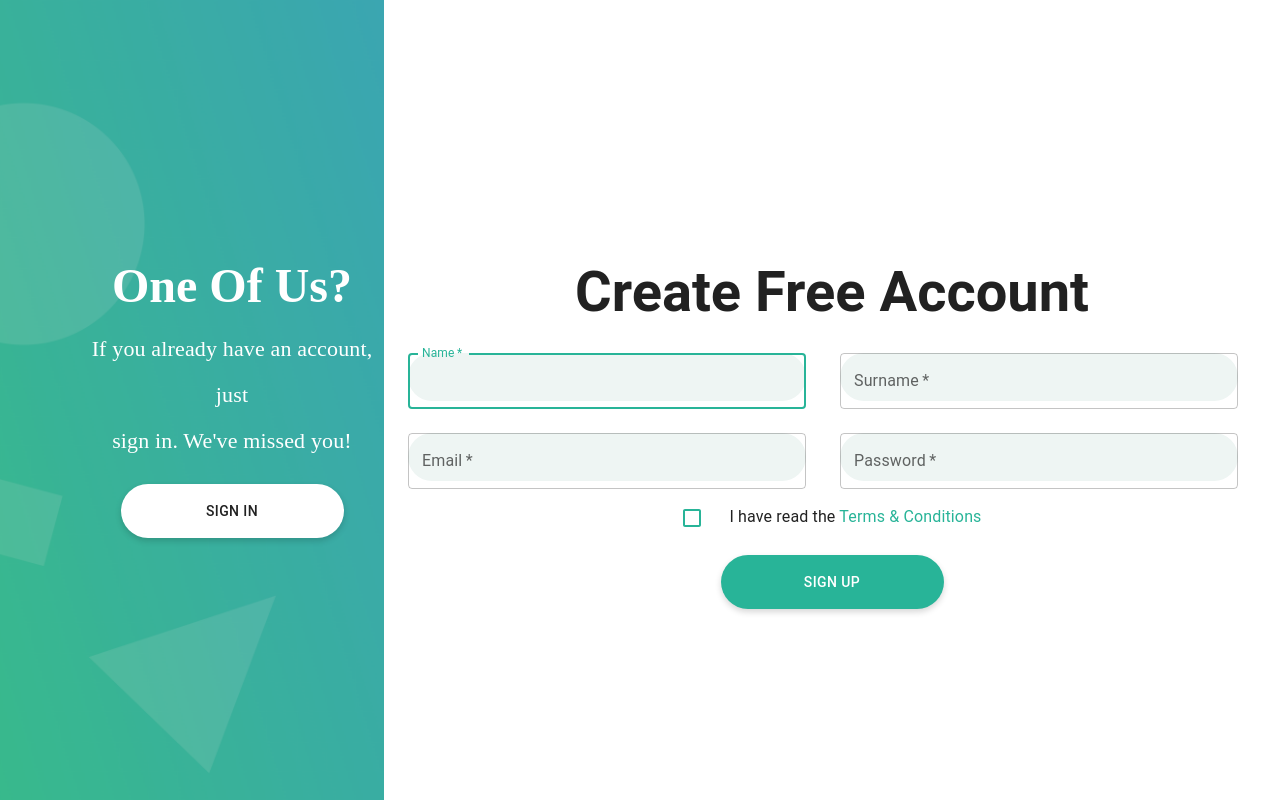
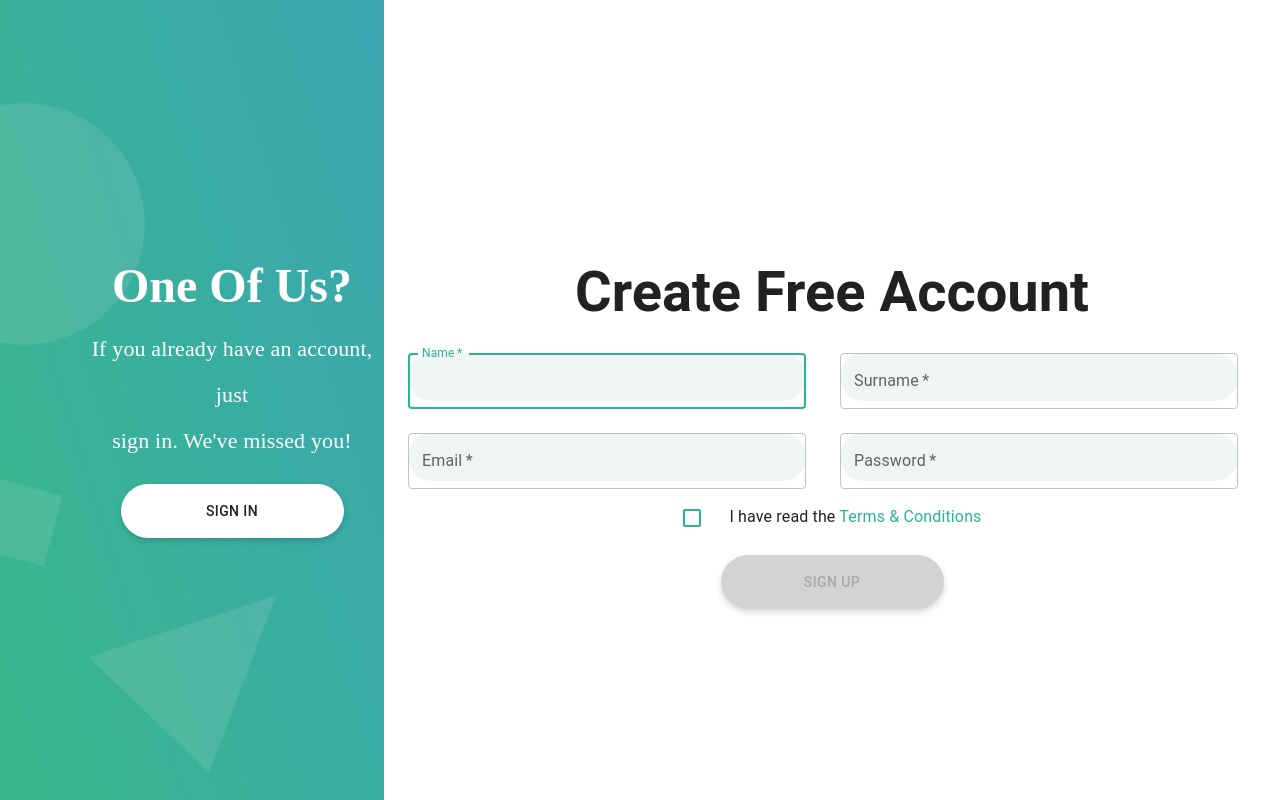
Before and after one commit to DianaKagramanyan/Login-Register, a React (Create React App) app: page /signup in a window 1280 px wide. Built offline with nearby package versions, Linux system fonts and the light colour scheme.

Commit message:
checkbox styling

```diff
--- a/src/login/login.js
+++ b/src/login/login.js
@@ -1,4 +1,3 @@
-import React from 'react';
 import Background from "./Background";
 import {
   Box, Button,
@@ -7,7 +6,6 @@ import {
   TextField,
   Typography
 } from "@mui/material";
-
 
 const Login = () => {
   const handleSubmit = (event) => {
--- a/src/register/register.js
+++ b/src/register/register.js
@@ -1,4 +1,4 @@
-import React from 'react';
+import React, {useState} from 'react';
 import BackgroundCreateAccount from "./BackgroundCreateAccount";
 import {
   Box,
@@ -13,6 +13,11 @@ import {
 } from "@mui/material";
 
 const Register = () => {
+  const [isVerified, setIsVerified] = useState(false);
+
+  const onChange = () => {
+    setIsVerified(!isVerified);
+  }
   const handleSubmit = (event) => {
     event.preventDefault();
     const data = new FormData(event.currentTarget);
@@ -112,6 +117,7 @@ const Register = () => {
 
                 <Grid item xs={12}>
                   <FormControlLabel
+                    onChange={onChange}
                     control={<Checkbox sx={{color: '#28B498'}} value="allowExtraEmails" color="primary"/>}
                     // label="I have read the Terms & Conditions "
                   />
@@ -122,7 +128,6 @@ const Register = () => {
 
               <Button variant="contained"
                       style={{
-                        color: 'white',
                         background: '28B498',
                         fontSize: '14px', // Font size
                         fontWeight: '500',
@@ -131,7 +136,10 @@ const Register = () => {
                         width: "223px",
                         borderRadius: '50px', // Rounded corners
                         boxShadow: '0px 3px 6px rgba(0, 0, 0, 0.16)', // Box shadow
-                        marginTop: '16px'
+                        marginTop: '16px',
+                        color: isVerified ? "white" : "darkgray", // Change color based on verification
+                        backgroundColor: isVerified ? "#28B498" : "lightgray", // Change background color based on verification
+                        cursor: isVerified ? "pointer" : "default",// Change cursor based on verification
                       }}
               >Sign Up</Button>
             </Box>
```
